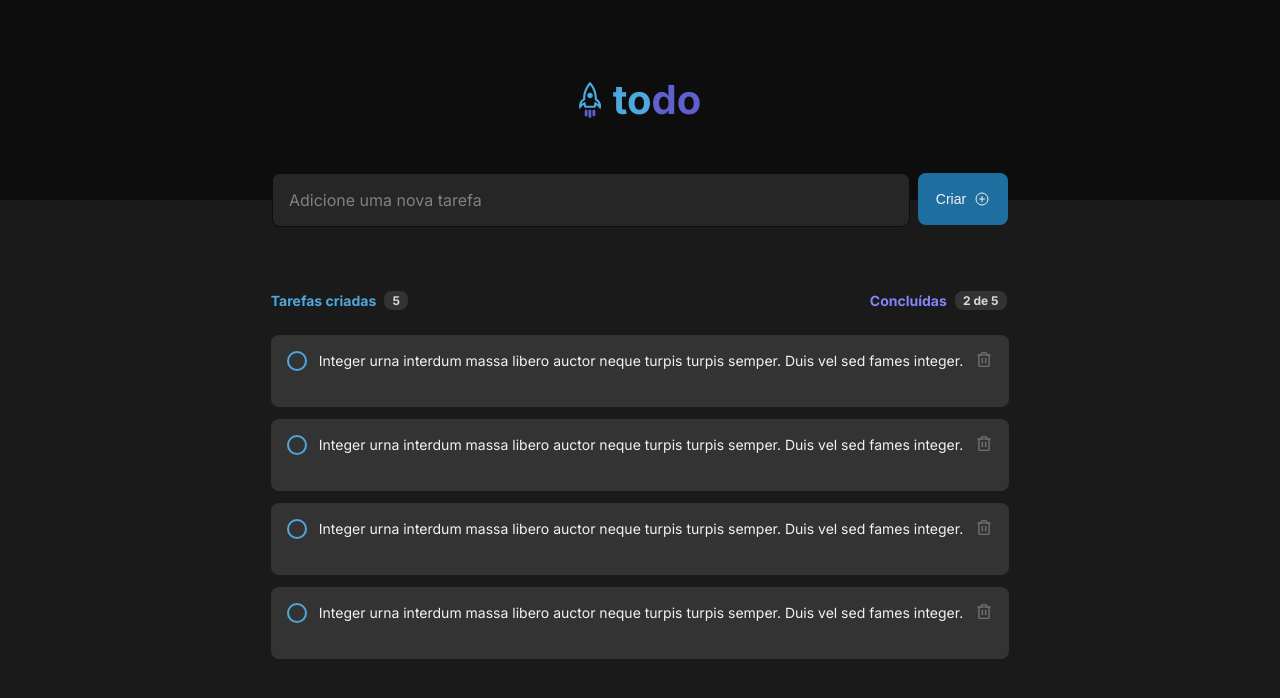
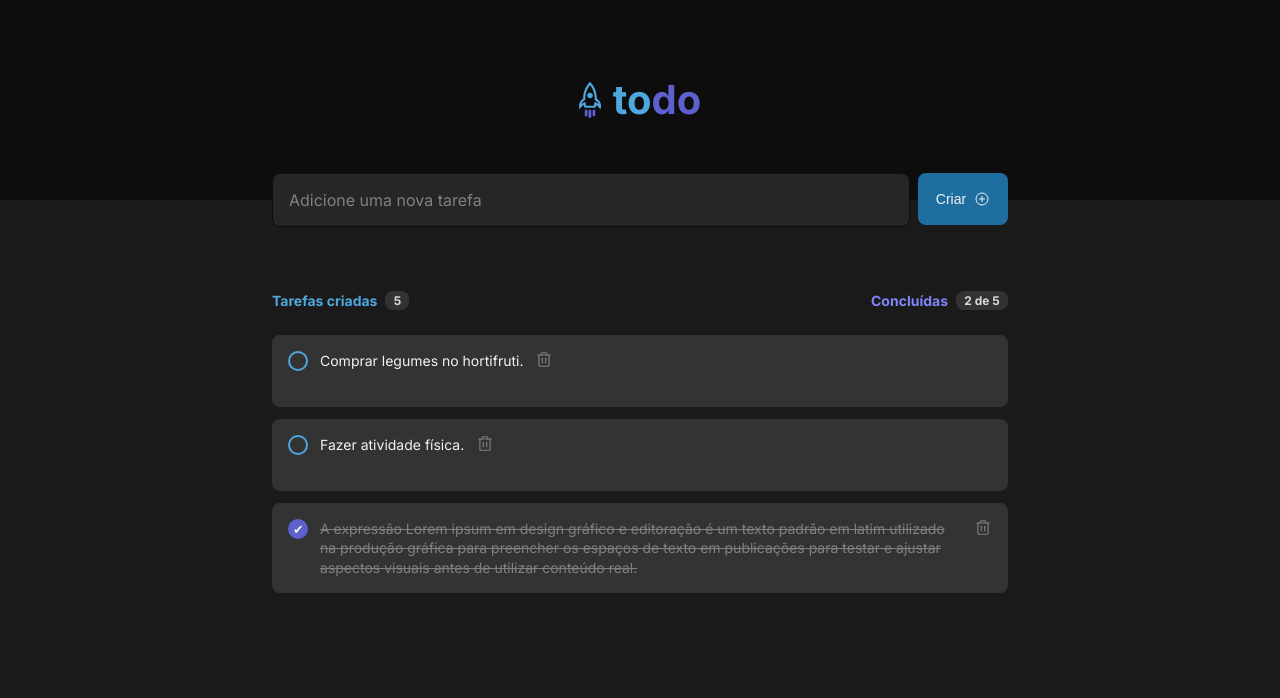
Before and after one commit to orlando-gomes/ignite-reactjs-proj01-desafio, a React (Vite) app: page / in a window 1280 px wide. Shown: the top 698 px of the page. Built offline with nearby package versions, Linux system fonts and the light colour scheme.

Commit message:
add props to Task component

```diff
--- a/src/App.module.css
+++ b/src/App.module.css
@@ -1,5 +1,12 @@
+.wrapper {
+  display: flex;
+  flex-direction: column;
+  align-items: center;
+}
+
 .wrapper header {
   background: var(--gray-700);
+  width: 100%;
   height: 200px;
   display: flex;
   align-items: center;
@@ -26,6 +33,7 @@
   flex-direction: column;
   align-items: center;
   margin-top: -1.69rem;
+  max-width: 736px;
 }
 
 .newTask {
--- a/src/App.tsx
+++ b/src/App.tsx
@@ -8,7 +8,23 @@ import { Task } from './components/Task'
 function App() {
   const [count, setCount] = useState(0)
 
-  const tasks = [1, 2, 3, 4];
+  const tasks = [
+    {
+      id: 1,
+      content: 'Comprar legumes no hortifruti.',
+      isChecked: false,
+    },
+    {
+      id: 2,
+      content: 'Fazer atividade física.',
+      isChecked: false,
+    },
+    {
+      id: 3,
+      content: 'A expressão Lorem ipsum em design gráfico e editoração é um texto padrão em latim utilizado na produção gráfica para preencher os espaços de texto em publicações para testar e ajustar aspectos visuais antes de utilizar conteúdo real.',
+      isChecked: true,
+    }
+  ];
 
   return (
     <div className={styles.wrapper}>
@@ -46,7 +62,13 @@ function App() {
           <div className={styles.tasksList}>
             {tasks.length > 0 ?
             tasks.map((item) => {
-              return <Task key={item} />;
+              return (
+                <Task
+                  key={item.id}
+                  content={item.content}
+                  isChecked={item.isChecked}
+                />
+              );
             })
           : (
             <h1>Nada a exibir</h1>
--- a/src/components/Task.module.css
+++ b/src/components/Task.module.css
@@ -1,7 +1,7 @@
 .container {
   display: flex;
   align-items: flex-start;
-  height: 4.5rem;
+  min-height: 4.5rem;
   padding: 1rem;
 
   background-color: var(--gray-400);
--- a/src/components/Task.tsx
+++ b/src/components/Task.tsx
@@ -3,8 +3,13 @@ import { Trash } from 'phosphor-react';
 import styles from './Task.module.css';
 import { Checkbox } from './Checkbox';
 
-export function Task() {
-  const [checkboxIsChecked, setCheckboxIsChecked] = useState(false);
+interface TaskProps {
+  content: string;
+  isChecked: boolean;
+}
+
+export function Task({content, isChecked}: TaskProps) {
+  const [checkboxIsChecked, setCheckboxIsChecked] = useState(isChecked);
 
   function handleCheckboxClick() {
     setCheckboxIsChecked(!checkboxIsChecked);
@@ -15,7 +20,7 @@ export function Task() {
       <Checkbox isChecked={checkboxIsChecked} onCheckboxClick={handleCheckboxClick} />
       <div
         className={checkboxIsChecked ? styles.contentChecked : styles.content}>
-          Integer urna interdum massa libero auctor neque turpis turpis semper. Duis vel sed fames integer.
+          {content}
       </div>
       <button>
         <Trash size={18} />
```
